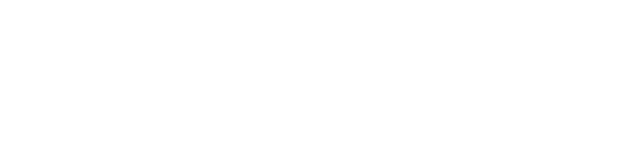
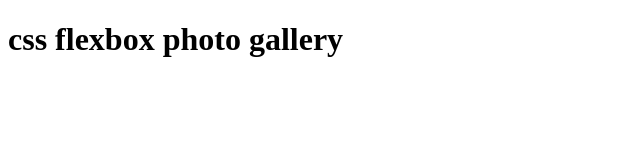
Before and after one commit to nedoratic/fcc-nrwd-07-photo-gallery, a plain HTML site: page index.html in a window 1280 px wide. Shown: the whole page, without its empty margins (0-640 px from the left). Drawn offline with Linux system fonts and the light colour scheme.

Commit message:
index.html - h1 element added

```diff
--- a/index.html
+++ b/index.html
@@ -9,7 +9,7 @@
     </head>
     <body>
         <header class="header">
-
+            <h1>css flexbox photo gallery</h1>
         </header>
     </body>
 </html>
```
